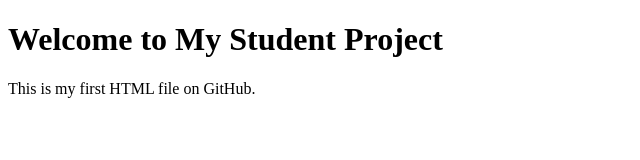
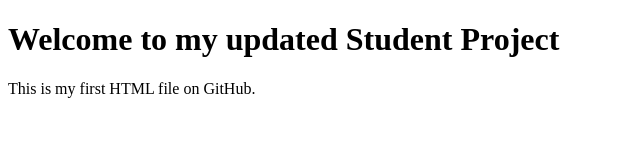
Before and after one commit to 24ucs029-cpu/student, a plain HTML site: page index.html in a window 1280 px wide. Shown: the whole page, without its empty margins (0-640 px from the left). Drawn offline with Linux system fonts and the light colour scheme.

Commit message:
Update index.html

```diff
--- a/index.html
+++ b/index.html
@@ -4,7 +4,7 @@
     <title>Student Project</title>
 </head>
 <body>
-    <h1>Welcome to My Student Project</h1>
+    <h1>Welcome to my updated Student Project</h1>
     <p>This is my first HTML file on GitHub.</p>
 </body>
 </html>
```
